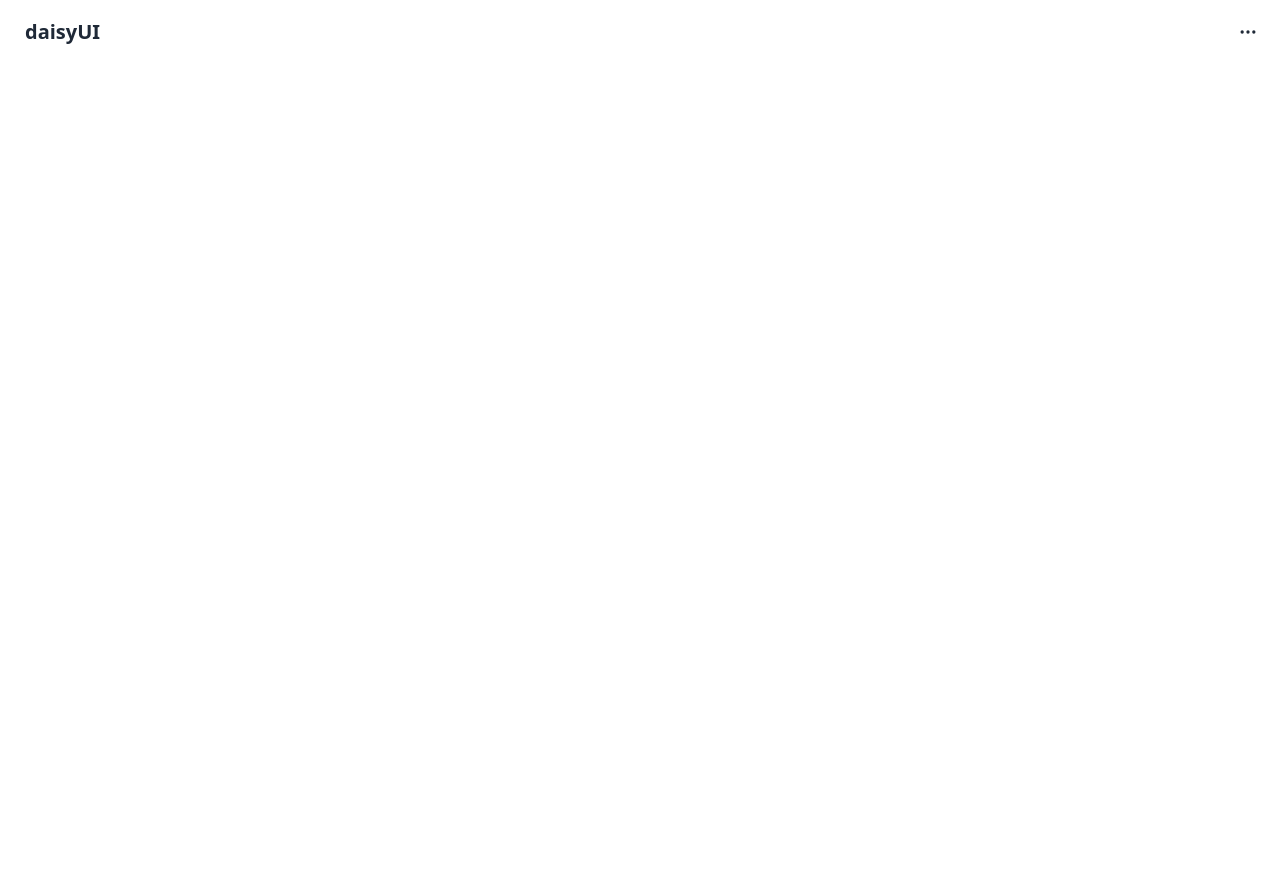
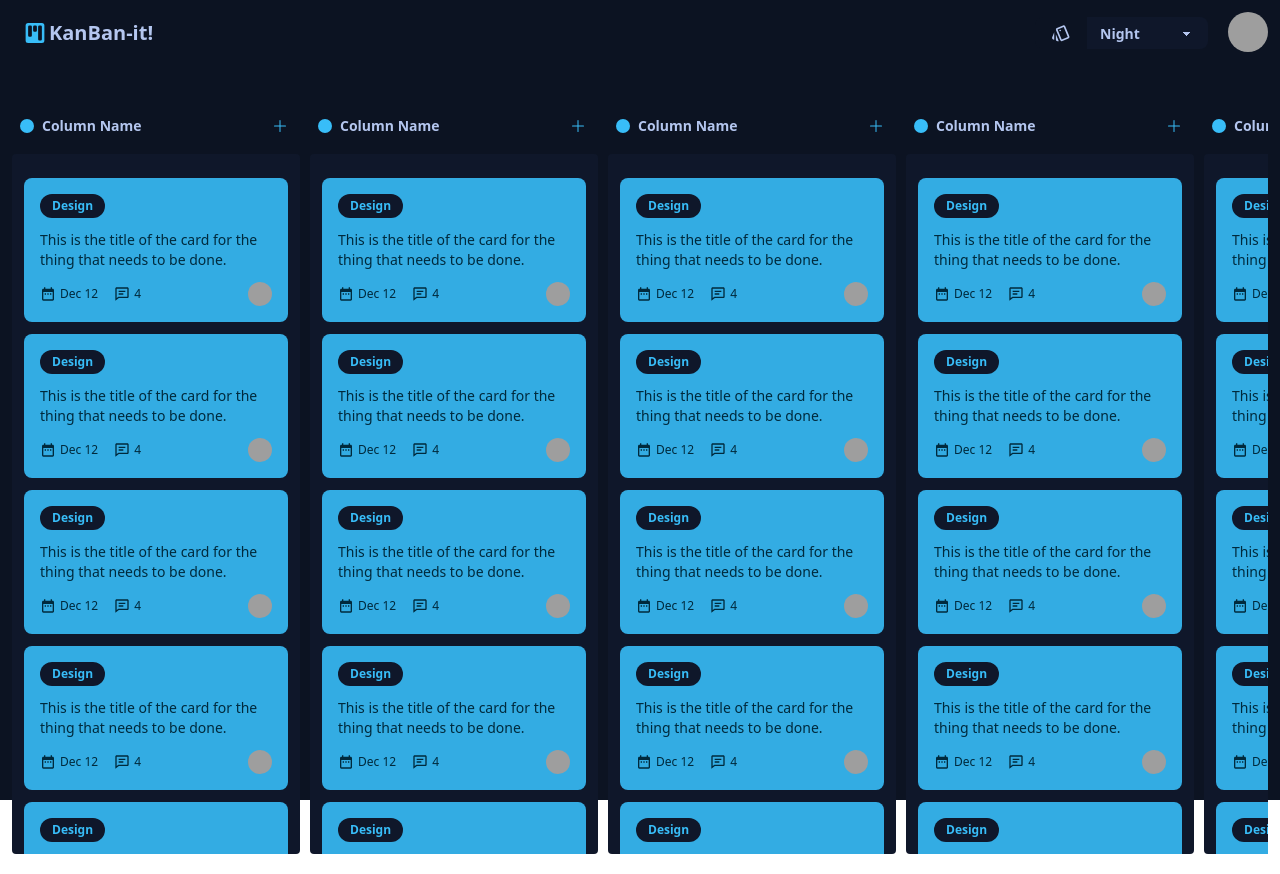
Before and after one commit to ichala/kanban-it, a React (Create React App) app: page / in a window 1280 px wide. Before the commit the page ends 800 px from the top, so only its background shows below. Built offline with nearby package versions, Linux system fonts and the light colour scheme; grey boxes are pictures that could not be loaded.

Commit message:
Update Home

```diff
--- a/src/Pages/Home/Home.jsx
+++ b/src/Pages/Home/Home.jsx
@@ -1,16 +1,16 @@
 import React from 'react';
+import Column from '../../components/Column/Column';
+import Layout from '../../config/Layout/Layout';
 
 const Home = () => (
-  <div className="navbar bg-base-100">
-    <div className="flex-1">
-      <a href="#s" className="btn btn-ghost normal-case text-xl">daisyUI</a>
-    </div>
-    <div className="flex-none">
-      <button type="button" className="btn btn-square btn-ghost">
-        <svg xmlns="http://www.w3.org/2000/svg" fill="none" viewBox="0 0 24 24" className="inline-block w-5 h-5 stroke-current"><path strokeLinecap="round" strokeLinejoin="round" strokeWidth="2" d="M5 12h.01M12 12h.01M19 12h.01M6 12a1 1 0 11-2 0 1 1 0 012 0zm7 0a1 1 0 11-2 0 1 1 0 012 0zm7 0a1 1 0 11-2 0 1 1 0 012 0z" /></svg>
-      </button>
-    </div>
-  </div>
+  <>
+    <Layout>
+      {Array(10)
+        .fill(<Column />)
+        ?.map((Column) => Column)}
+
+    </Layout>
+  </>
 );
 
 export default Home;
```
